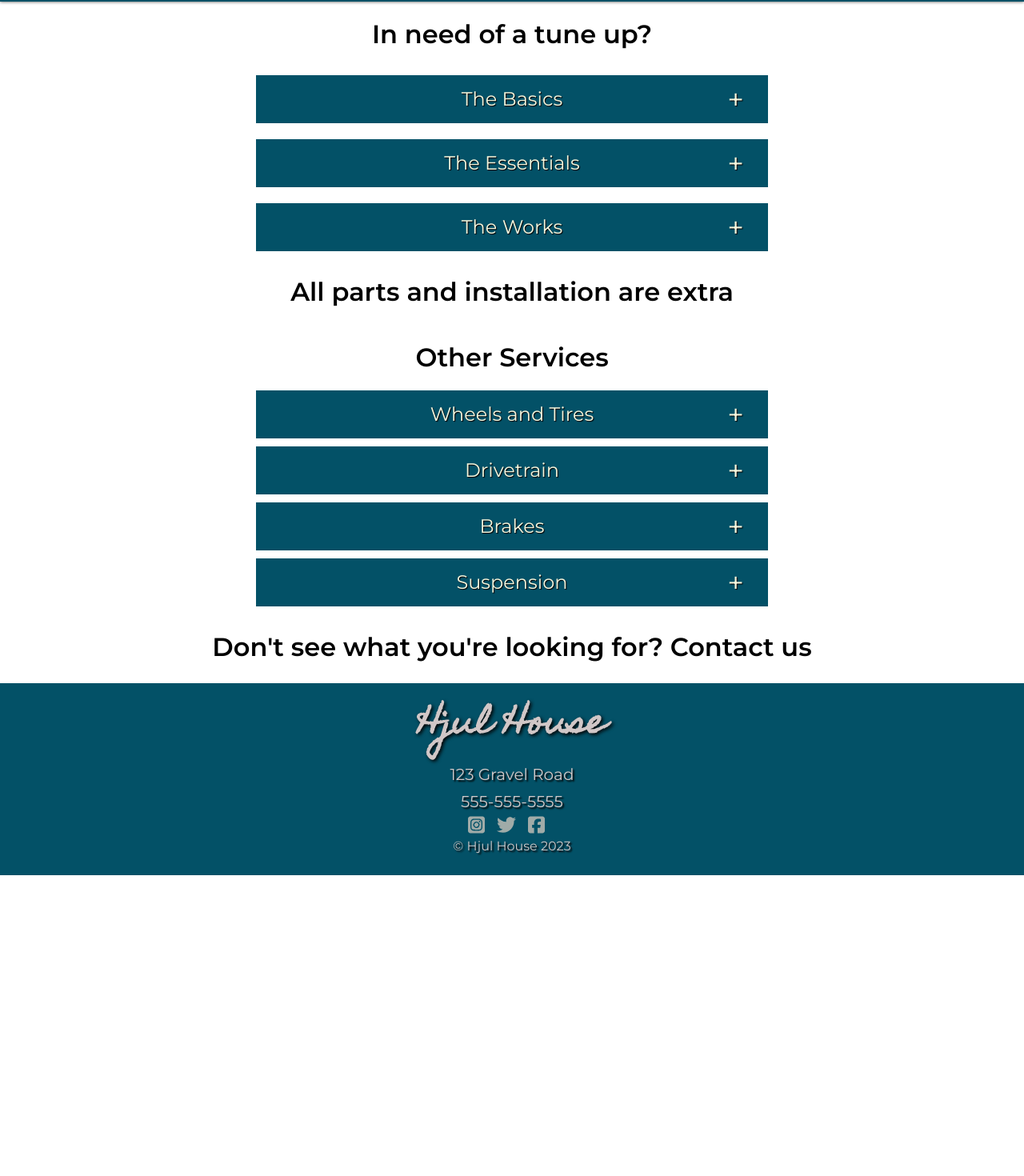
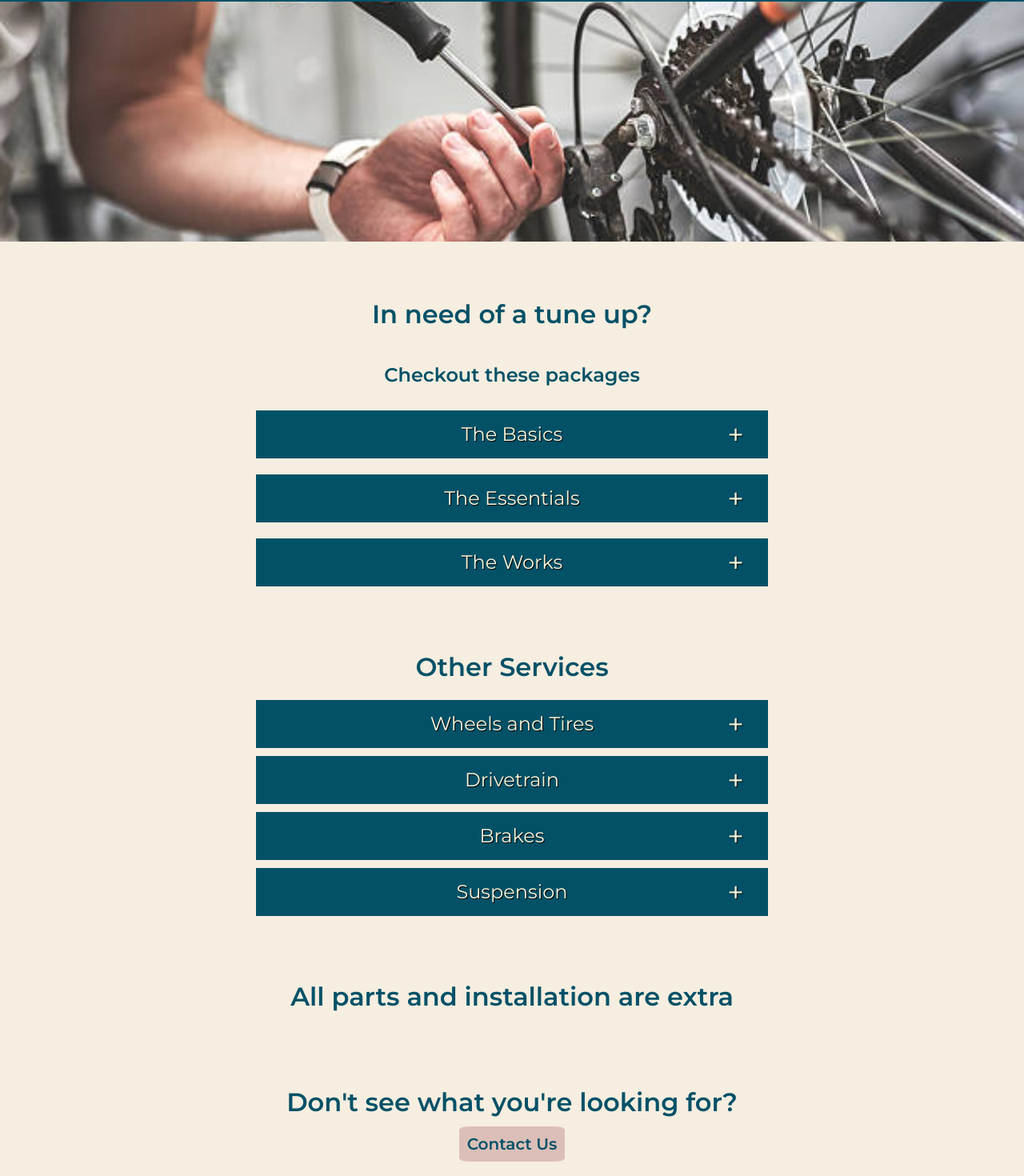
Before and after one commit to xebol/hjul-house, a React (Create React App) app: page /services in a window 1280 px wide. Shown: the part 98-1568 px from the top of the page at 80% size. Before the commit the page ends 1192 px from the top, so only its background shows below. Built offline with nearby package versions, Linux system fonts and the light colour scheme.

Commit message:
add img to services page

```diff
--- a/src/pages/About.css
+++ b/src/pages/About.css
@@ -30,7 +30,7 @@
 }
 
 .about-us{
-  font-size: 1.27rem;
+  font-size: 1.4rem;
   display: flex;
   flex-direction: column;
   align-items: center;
@@ -39,4 +39,5 @@
   padding-bottom: 150px;
   width: 70%;
   font-family: 'Nunito', sans-serif;
+  color: #035167;
 }
--- a/src/pages/Services.css
+++ b/src/pages/Services.css
@@ -6,17 +6,25 @@
   justify-content: center;
   align-items: center;
   text-align: center;
-  min-height: 90vh;
-  max-width: 100vw;
   font-family: 'Montserrat', sans-serif;
+  background-color: #F6EEE0;
+  color: #035167;
 }
 
+.services-offered {
+  background-image: url("../images/bike-repair.png");
+  background-repeat: no-repeat;
+  background-size: cover;
+  background-position: 0 -175px;
+  height: 300px;
+  width: 100%;
+  margin-bottom: 50px;
+}
 
 .services-title {
   position: relative;
   margin: 10px 20px;
   display: flex;
-  align-items: center;
   flex-direction: column;
   font-size: 1.5em;
 }
@@ -56,14 +64,41 @@
 
 .services-title .services-content {
   position: relative;
-  background-color: bisque;
   width: 50vw;
   height: 0px;
   overflow: hidden;
   transition: 0.5s;
   overflow-y: auto;
+  background-color: transparent;
+  font-family: 'Nunito', sans-serif;
+}
+
+.price {
+  font-family: 'Montserrat', sans-serif;
+  font-weight: bold;
+  font-size: 2rem;
 }
 
 .services-title.active .services-content {
-  height: 200px;
+  height: 220px;
 }
+
+.other-services {
+  margin-top: 50px;
+  margin-bottom: 50px;
+}
+#services-link {
+  text-decoration: none;
+  margin: 0 40px 40px;
+  font-family: 'Montserrat', sans-serif;
+  font-weight: bold;
+  color: #035167;
+  padding: 10px;
+  cursor: pointer;
+  font-size: 20px;
+  background-color:  #dbbfb8;;
+  border-radius: 10%;
+  border: 0;
+  height: 45px;
+  width: 150px;
+}
--- a/src/pages/Services.js
+++ b/src/pages/Services.js
@@ -1,5 +1,5 @@
 import "./Services.css";
-
+import { Link, NavLink } from "react-router-dom";
 
 function Services() {
 
@@ -12,7 +12,10 @@ function Services() {
 
   return (
     <div className="services-page">
+      <div className="services-offered">
+      </div>
       <h1>In need of a tune up?</h1>
+      <h2>Checkout these packages</h2>
       <div className="services-title" onClick={toggleAccordion}>
         <div className="services-label">The Basics</div>
         <div className="services-content" >
@@ -24,7 +27,7 @@ function Services() {
             <li>Bottom bracket inspection</li>
             <li>Lube chain</li>
           </ul>
-          <h5>$89.99</h5>
+          <h5 className="price">$89.99</h5>
         </div>
       </div>
 
@@ -38,7 +41,7 @@ function Services() {
             <li>Wheels trued</li>
             <li>Adjust wheel bearings</li>
           </ul>
-          <h5>$159.99</h5>
+          <h5 className="price">$159.99</h5>
         </div>
       </div>
 
@@ -53,10 +56,9 @@ function Services() {
             <li>Replace & reroute all cables and housing</li>
             <li>Service front suspension</li>
           </ul>
-          <h5>$349.99</h5>
+          <h5 className="price">$349.99</h5>
         </div>
       </div>
-      <h1>All parts and installation are extra</h1>
 
       <div className="other-services">
         <h1>Other Services</h1>
@@ -107,8 +109,10 @@ function Services() {
           </div>
         </div>
       </div>
-      {/* make the Contact us and link to the Contact us page */}
-      <h1>Don't see what you're looking for? Contact us</h1>
+      <h1>All parts and installation are extra</h1>
+      <div className="other-services">
+        <h1>Don't see what you're looking for?</h1>  <Link to="/contact" as={NavLink} id="services-link">Contact Us</Link>
+      </div>
     </div>
   );
 }
```
Also changed, not shown: src/images/bike-repair.png (added).
